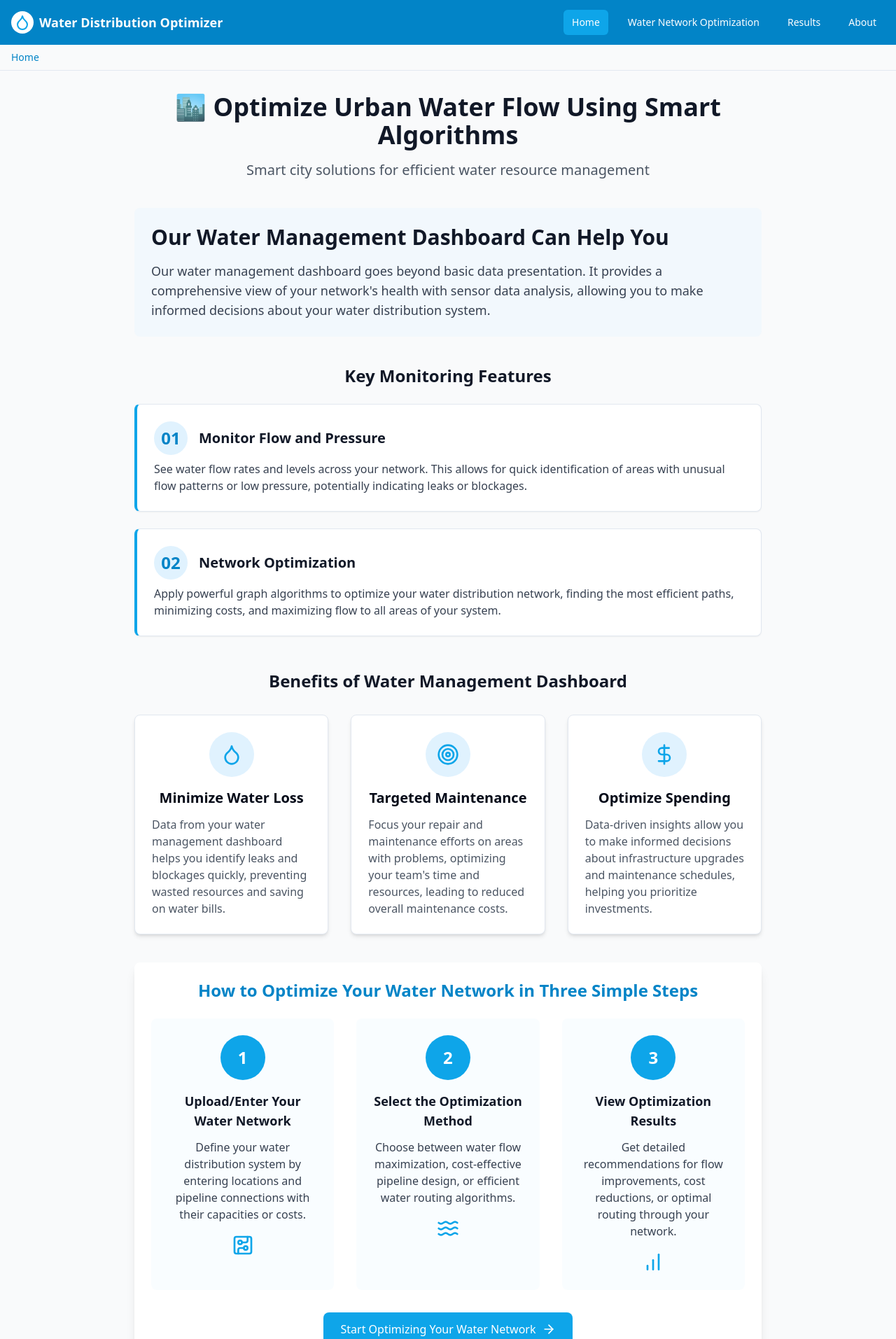
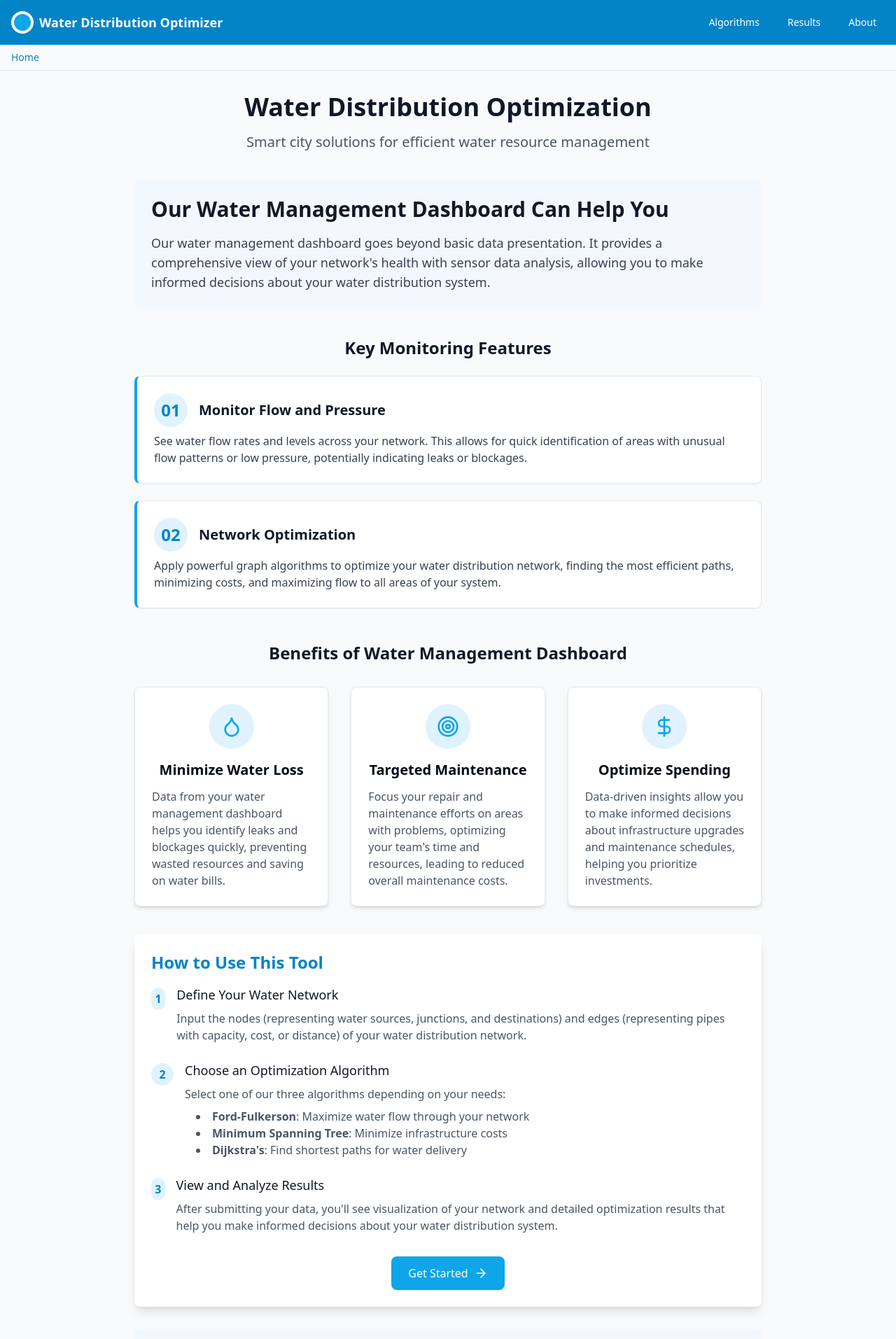
Before and after one commit to tympass-ui/aqua-flow-optimiser-ui, a React (Vite) app: page / in a window 1280 px wide. Shown: the top 1913 px of the page at 70% size. Built offline with nearby package versions, Linux system fonts and the light colour scheme.

Commit message:
Reverted to commit 55cb00fcb429a1aa8a87b6067f55d3590eb67a53

```diff
--- a/src/App.tsx
+++ b/src/App.tsx
@@ -28,6 +28,7 @@ const App = () => (
             <main className="flex-grow">
               <Routes>
                 <Route path="/" element={<Home />} />
+                <Route path="/home" element={<Home />} />
                 <Route path="/algorithms" element={<Algorithms />} />
                 <Route path="/results" element={<Results />} />
                 <Route path="/about" element={<About />} />
--- a/src/components/Breadcrumbs.jsx
+++ b/src/components/Breadcrumbs.jsx
@@ -18,17 +18,12 @@ const Breadcrumbs = () => {
         let name = path.charAt(0).toUpperCase() + path.slice(1);
         let fullPath = `/${paths.slice(0, index + 1).join('/')}`;
 
-        // Special case for custom names
-        if (path === 'algorithms') {
-          name = 'Water Network Optimization';
-        }
-
         // Special case for algorithms page to show selected algorithm
         if (path === 'algorithms' && selectedAlgorithm) {
           const algorithmNames = {
-            fordFulkerson: 'Optimize Water Flow',
-            mst: 'Cost-Effective Pipeline Design',
-            dijkstra: 'Efficient Water Routing'
+            fordFulkerson: 'Ford-Fulkerson',
+            mst: 'Minimum Spanning Tree',
+            dijkstra: 'Dijkstra\'s'
           };
           breadcrumbs.push({ name, path: fullPath });
           breadcrumbs.push({
--- a/src/components/Navbar.jsx
+++ b/src/components/Navbar.jsx
@@ -2,7 +2,6 @@
 import React from 'react';
 import { Link, useLocation } from 'react-router-dom';
 import { useGraphContext } from '../contexts/GraphContext';
-import { Droplet } from 'lucide-react';
 
 const Navbar = () => {
   const location = useLocation();
@@ -18,9 +17,9 @@ const Navbar = () => {
       <div className="container mx-auto px-4">
         <div className="flex items-center justify-between h-16">
           <div className="flex items-center">
-            <Link to="/" className="flex items-center">
+            <Link to="/algorithms" className="flex items-center">
               <div className="h-8 w-8 mr-2 bg-white rounded-full flex items-center justify-center">
-                <Droplet className="h-6 w-6 text-water animate-flow" />
+                <div className="h-6 w-6 bg-water animate-flow rounded-full"></div>
               </div>
               <span className="font-bold text-lg">Water Distribution Optimizer</span>
             </Link>
@@ -28,21 +27,12 @@ const Navbar = () => {
 
           <nav className="flex space-x-4">
             <Link
-              to="/"
-              className={`px-3 py-2 rounded-md text-sm font-medium transition-colors ${
-                isActive('/') ? 'bg-water text-white' : 'hover:bg-water-light hover:text-water-dark'
-              }`}
-            >
-              Home
-            </Link>
-
-            <Link
               to="/algorithms"
               className={`px-3 py-2 rounded-md text-sm font-medium transition-colors ${
                 isActive('/algorithms') ? 'bg-water text-white' : 'hover:bg-water-light hover:text-water-dark'
               }`}
             >
-              Water Network Optimization
+              Algorithms
             </Link>
 
             <Link
--- a/src/pages/Algorithms.jsx
+++ b/src/pages/Algorithms.jsx
@@ -1,9 +1,9 @@
+
 import React, { useState, useEffect } from 'react';
 import { useNavigate } from 'react-router-dom';
 import { useGraphContext } from '../contexts/GraphContext';
 import { fordFulkerson, primMST, dijkstra } from '../utils/graphAlgorithms';
 import { toast } from 'sonner';
-import { Droplet, BarChart, CircuitBoard } from 'lucide-react';
 
 const Algorithms = () => {
   const navigate = useNavigate();
@@ -44,16 +44,16 @@ const Algorithms = () => {
   // Examples for each algorithm
   const examples = {
     fordFulkerson: {
-      nodes: 'Reservoir A,Junction B,Junction C,Tank D,Pump E,Tank F',
-      edges: 'Reservoir A Junction B 10\nReservoir A Junction C 8\nJunction B Junction C 2\nJunction B Tank D 4\nJunction B Pump E 8\nJunction C Pump E 9\nTank D Tank F 10\nPump E Tank F 10',
+      nodes: 'A,B,C,D,E,F',
+      edges: 'A B 10\nA C 8\nB C 2\nB D 4\nB E 8\nC E 9\nD F 10\nE F 10',
     },
     mst: {
-      nodes: 'Reservoir A,Junction B,Junction C,Tank D,Tank E',
-      edges: 'Reservoir A Junction B 4\nReservoir A Junction C 8\nJunction B Junction C 3\nJunction B Tank D 5\nJunction C Tank D 2\nJunction C Tank E 7\nTank D Tank E 6',
+      nodes: 'A,B,C,D,E',
+      edges: 'A B 4\nA C 8\nB C 3\nB D 5\nC D 2\nC E 7\nD E 6',
     },
     dijkstra: {
-      nodes: 'Reservoir 1,Junction 2,Junction 3,Tank 4,Tank 5,Pump 6',
-      edges: 'Reservoir 1 Junction 2 7\nReservoir 1 Junction 3 9\nReservoir 1 Pump 6 14\nJunction 2 Junction 3 10\nJunction 2 Tank 4 15\nJunction 3 Tank 4 11\nJunction 3 Pump 6 2\nTank 4 Tank 5 6\nTank 5 Pump 6 9',
+      nodes: '1,2,3,4,5,6',
+      edges: '1 2 7\n1 3 9\n1 6 14\n2 3 10\n2 4 15\n3 4 11\n3 6 2\n4 5 6\n5 6 9',
     }
   };
 
@@ -61,20 +61,6 @@ const Algorithms = () => {
   const loadExample = () => {
     setNodesInput(examples[selectedAlgorithm].nodes);
     setEdgesInput(examples[selectedAlgorithm].edges);
-  };
-
-  // Get algorithm display name
-  const getAlgorithmDisplayName = (algorithmKey) => {
-    switch(algorithmKey) {
-      case 'fordFulkerson':
-        return 'Optimize Water Flow';
-      case 'mst':
-        return 'Cost-Effective Pipeline Design';
-      case 'dijkstra':
-        return 'Efficient Water Routing';
-      default:
-        return algorithmKey;
-    }
   };
 
   // Handle algorithm selection
@@ -95,19 +81,19 @@ const Algorithms = () => {
     try {
       // Validate inputs
       if (!nodesInput.trim()) {
-        throw new Error('Please enter at least one location.');
+        throw new Error('Please enter at least one node.');
       }
 
       if (!edgesInput.trim()) {
-        throw new Error('Please define at least one pipeline.');
+        throw new Error('Please enter at least one edge.');
       }
 
       if (!sourceNode) {
-        throw new Error('Please select a source location.');
+        throw new Error('Please select a source node.');
       }
 
       if (selectedAlgorithm !== 'mst' && !sinkNode) {
-        throw new Error('Please select a destination location.');
+        throw new Error('Please select a sink node.');
       }
 
       // Process inputs
@@ -139,7 +125,7 @@ const Algorithms = () => {
           throw new Error('Invalid algorithm selected.');
       }
 
-      toast.success('Optimization completed!');
+      toast.success('Algorithm calculation completed!');
       navigate('/results');
 
     } catch (error) {
@@ -149,27 +135,13 @@ const Algorithms = () => {
     }
   };
 
-  // Get algorithm icon
-  const getAlgorithmIcon = (algorithm) => {
-    switch(algorithm) {
-      case 'fordFulkerson':
-        return <Droplet className="h-6 w-6 text-water-dark mr-2" />;
-      case 'mst':
-        return <CircuitBoard className="h-6 w-6 text-water-dark mr-2" />;
-      case 'dijkstra':
-        return <BarChart className="h-6 w-6 text-water-dark mr-2" />;
-      default:
-        return null;
-    }
-  };
-
   return (
     <div className="container mx-auto px-4 py-6">
       <div className="max-w-4xl mx-auto">
         <div className="mb-8">
-          <h1 className="text-3xl font-bold text-gray-900">Water Network Optimization</h1>
+          <h1 className="text-3xl font-bold text-gray-900">Optimization Algorithms</h1>
           <p className="text-gray-600 mt-2">
-            Select an optimization method and input your network data to enhance your water distribution system.
+            Select an algorithm and input your network data to optimize your water distribution system.
           </p>
         </div>
 
@@ -184,7 +156,7 @@ const Algorithms = () => {
                   : 'text-gray-600 hover:text-water-dark'
               }`}
             >
-              Optimize Water Flow
+              Ford-Fulkerson
             </button>
             <button
               onClick={() => handleAlgorithmChange('mst')}
@@ -194,7 +166,7 @@ const Algorithms = () => {
                   : 'text-gray-600 hover:text-water-dark'
               }`}
             >
-              Cost-Effective Pipeline Design
+              Minimum Spanning Tree
             </button>
             <button
               onClick={() => handleAlgorithmChange('dijkstra')}
@@ -204,7 +176,7 @@ const Algorithms = () => {
                   : 'text-gray-600 hover:text-water-dark'
               }`}
             >
-              Efficient Water Routing
+              Dijkstra's
             </button>
           </div>
         </div>
@@ -212,41 +184,32 @@ const Algorithms = () => {
         {/* Algorithm Description */}
         <div className="mb-6 p-4 bg-water-light rounded-lg text-gray-700">
           {selectedAlgorithm === 'fordFulkerson' && (
-            <div className="flex items-start">
-              <Droplet className="h-6 w-6 text-water-dark mr-2 mt-1 shrink-0" />
             <div>
-                <h2 className="font-semibold text-lg mb-2">Optimize Water Flow</h2>
+              <h2 className="font-semibold text-lg mb-2">Ford-Fulkerson Algorithm</h2>
               <p>
-                  Maximizes the water flow capacity through your distribution network from source to destination.
-                  Ideal for ensuring sufficient water supply to all areas during peak demand periods.
+                Optimizes the maximum flow of water through your network from a source to a sink.
+                Useful for determining the maximum capacity of your water distribution system.
               </p>
-              </div>
             </div>
           )}
 
           {selectedAlgorithm === 'mst' && (
-            <div className="flex items-start">
-              <CircuitBoard className="h-6 w-6 text-water-dark mr-2 mt-1 shrink-0" />
             <div>
-                <h2 className="font-semibold text-lg mb-2">Cost-Effective Pipeline Design</h2>
+              <h2 className="font-semibold text-lg mb-2">Minimum Spanning Tree</h2>
               <p>
-                  Finds the most cost-effective way to connect all locations in your water network.
-                  Perfect for planning new infrastructure or optimizing existing pipeline connections.
+                Finds the most cost-effective way to connect all nodes in your water network.
+                Ideal for planning new infrastructure or optimizing existing connections.
               </p>
-              </div>
             </div>
           )}
 
           {selectedAlgorithm === 'dijkstra' && (
-            <div className="flex items-start">
-              <BarChart className="h-6 w-6 text-water-dark mr-2 mt-1 shrink-0" />
             <div>
-                <h2 className="font-semibold text-lg mb-2">Efficient Water Routing</h2>
+              <h2 className="font-semibold text-lg mb-2">Dijkstra's Algorithm</h2>
               <p>
-                  Determines the shortest path for water delivery from source to destination.
-                  Excellent for minimizing distance and improving water delivery efficiency.
+                Calculates the shortest path from a source to a destination in your water network.
+                Perfect for optimizing delivery routes or minimizing water transit time.
               </p>
-              </div>
             </div>
           )}
         </div>
@@ -254,7 +217,7 @@ const Algorithms = () => {
         {/* Input Form */}
         <div className="bg-white rounded-lg shadow-md p-6">
           <div className="flex justify-between items-center mb-4">
-            <h2 className="text-xl font-semibold text-gray-900">Input Water Network Data</h2>
+            <h2 className="text-xl font-semibold text-gray-900">Input Data</h2>
             <button
               type="button"
               onClick={loadExample}
@@ -267,25 +230,21 @@ const Algorithms = () => {
           <form onSubmit={handleSubmit}>
             <div className="mb-4">
               <label htmlFor="nodes" className="block text-sm font-medium text-gray-700 mb-1">
-                List all locations (comma-separated)
+                Nodes (comma-separated)
               </label>
               <input
                 id="nodes"
                 type="text"
                 value={nodesInput}
                 onChange={(e) => setNodesInput(e.target.value)}
-                placeholder={
-                  selectedAlgorithm === 'fordFulkerson' ? 'e.g., Reservoir A, Junction B, Tank C, Pump D' :
-                  selectedAlgorithm === 'mst' ? 'e.g., Reservoir A, Junction B, Tank C, Tank D' :
-                  'e.g., Reservoir 1, Junction 2, Tank 3, Pump 4'
-                }
+                placeholder="e.g., A,B,C,D"
                 className="w-full px-3 py-2 border border-gray-300 rounded-md focus:outline-none focus:ring-1 focus:ring-water"
               />
             </div>
 
             <div className="mb-4">
               <label htmlFor="edges" className="block text-sm font-medium text-gray-700 mb-1">
-                Define pipelines (one per line: source destination {
+                Edges (one per line: source target {
                   selectedAlgorithm === 'fordFulkerson' ? 'capacity' :
                   selectedAlgorithm === 'mst' ? 'cost' : 'distance'
                 })
@@ -295,9 +254,8 @@ const Algorithms = () => {
                 value={edgesInput}
                 onChange={(e) => setEdgesInput(e.target.value)}
                 placeholder={
-                  selectedAlgorithm === 'fordFulkerson' ? 'e.g., Reservoir A Junction B 10\nJunction B Tank C 5' :
-                  selectedAlgorithm === 'mst' ? 'e.g., Reservoir A Junction B 4\nJunction B Tank C 2' :
-                  'e.g., Reservoir 1 Junction 2 7\nJunction 2 Tank 3 5'
+                  selectedAlgorithm === 'fordFulkerson' ? 'e.g., A B 10\nB C 5' :
+                  selectedAlgorithm === 'mst' ? 'e.g., A B 4\nB C 2' : 'e.g., 1 2 7\n2 3 5'
                 }
                 rows={6}
                 className="w-full px-3 py-2 border border-gray-300 rounded-md focus:outline-none focus:ring-1 focus:ring-water"
@@ -307,7 +265,7 @@ const Algorithms = () => {
             <div className="grid grid-cols-1 md:grid-cols-2 gap-4 mb-6">
               <div>
                 <label htmlFor="source" className="block text-sm font-medium text-gray-700 mb-1">
-                  Source Location
+                  Source Node
                 </label>
                 <select
                   id="source"
@@ -325,7 +283,7 @@ const Algorithms = () => {
               {selectedAlgorithm !== 'mst' && (
                 <div>
                   <label htmlFor="sink" className="block text-sm font-medium text-gray-700 mb-1">
-                    Destination Location
+                    Sink Node
                   </label>
                   <select
                     id="sink"
@@ -333,7 +291,7 @@ const Algorithms = () => {
                     onChange={(e) => setSinkNode(e.target.value)}
                     className="w-full px-3 py-2 border border-gray-300 rounded-md focus:outline-none focus:ring-1 focus:ring-water"
                   >
-                    <option value="">Select a destination</option>
+                    <option value="">Select a sink</option>
                     {nodeOptions.map(node => (
                       <option key={`sink-${node}`} value={node}>{node}</option>
                     ))}
@@ -350,7 +308,7 @@ const Algorithms = () => {
                   isSubmitting ? 'opacity-70 cursor-not-allowed' : ''
                 }`}
               >
-                {isSubmitting ? 'Computing...' : 'Run Optimization'}
+                {isSubmitting ? 'Computing...' : 'Run Algorithm'}
               </button>
             </div>
           </form>
--- a/src/pages/Home.jsx
+++ b/src/pages/Home.jsx
@@ -1,6 +1,7 @@
+
 import React from 'react';
 import { Link } from 'react-router-dom';
-import { ArrowRight, Droplet, Target, DollarSign, BarChart, CircuitBoard, Waves } from 'lucide-react';
+import { ArrowRight, Droplet, Target, DollarSign } from 'lucide-react';
 import { Card, CardHeader, CardContent } from '@/components/ui/card';
 
 const Home = () => {
@@ -9,7 +10,7 @@ const Home = () => {
       <div className="max-w-4xl mx-auto">
         <div className="text-center mb-10">
           <h1 className="text-4xl font-bold text-gray-900 mb-4">
-            🏙️ Optimize Urban Water Flow Using Smart Algorithms
+            Water Distribution Optimization
           </h1>
           <p className="text-xl text-gray-600">
             Smart city solutions for efficient water resource management
@@ -118,64 +119,6 @@ const Home = () => {
           </div>
         </div>
 
-        {/* Three-step guide section */}
-        <div className="bg-white rounded-lg shadow-lg p-6 mb-8">
-          <h2 className="text-2xl font-semibold text-water-dark mb-6 text-center">
-            How to Optimize Your Water Network in Three Simple Steps
-          </h2>
-
-          <div className="grid md:grid-cols-3 gap-8 mb-6">
-            <div className="bg-water-light bg-opacity-20 rounded-lg p-6 text-center">
-              <div className="w-16 h-16 rounded-full bg-water flex items-center justify-center mb-4 mx-auto">
-                <span className="text-white text-2xl font-bold">1</span>
-              </div>
-              <h3 className="text-lg font-semibold text-gray-900 mb-3">
-                Upload/Enter Your Water Network
-              </h3>
-              <p className="text-gray-700">
-                Define your water distribution system by entering locations and pipeline connections with their capacities or costs.
-              </p>
-              <CircuitBoard className="h-8 w-8 text-water mx-auto mt-4" />
-            </div>
-
-            <div className="bg-water-light bg-opacity-20 rounded-lg p-6 text-center">
-              <div className="w-16 h-16 rounded-full bg-water flex items-center justify-center mb-4 mx-auto">
-                <span className="text-white text-2xl font-bold">2</span>
-              </div>
-              <h3 className="text-lg font-semibold text-gray-900 mb-3">
-                Select the Optimization Method
-              </h3>
-              <p className="text-gray-700">
-                Choose between water flow maximization, cost-effective pipeline design, or efficient water routing algorithms.
-              </p>
-              <Waves className="h-8 w-8 text-water mx-auto mt-4" />
-            </div>
-
-            <div className="bg-water-light bg-opacity-20 rounded-lg p-6 text-center">
-              <div className="w-16 h-16 rounded-full bg-water flex items-center justify-center mb-4 mx-auto">
-                <span className="text-white text-2xl font-bold">3</span>
-              </div>
-              <h3 className="text-lg font-semibold text-gray-900 mb-3">
-                View Optimization Results
-              </h3>
-              <p className="text-gray-700">
-                Get detailed recommendations for flow improvements, cost reductions, or optimal routing through your network.
-              </p>
-              <BarChart className="h-8 w-8 text-water mx-auto mt-4" />
-            </div>
-          </div>
-
-          <div className="mt-8 text-center">
-            <Link
-              to="/algorithms"
-              className="inline-flex items-center px-6 py-3 bg-water hover:bg-water-dark text-white font-medium rounded-lg transition-colors"
-            >
-              Start Optimizing Your Water Network
-              <ArrowRight className="ml-2 h-5 w-5" />
-            </Link>
-          </div>
-        </div>
-
         {/* How to use section */}
         <div className="bg-white rounded-lg shadow-lg p-6 mb-8">
           <h2 className="text-2xl font-semibold text-water-dark mb-4">
@@ -192,7 +135,7 @@ const Home = () => {
                   Define Your Water Network
                 </h3>
                 <p className="text-gray-600">
-                  Input the locations (representing water sources, junctions, tanks, and pumps) and pipelines (with capacity, cost, or distance) of your water distribution network.
+                  Input the nodes (representing water sources, junctions, and destinations) and edges (representing pipes with capacity, cost, or distance) of your water distribution network.
                 </p>
               </div>
             </div>
@@ -203,15 +146,15 @@ const Home = () => {
               </div>
               <div>
                 <h3 className="text-lg font-medium text-gray-900 mb-2">
-                  Choose an Optimization Method
+                  Choose an Optimization Algorithm
                 </h3>
                 <p className="text-gray-600">
-                  Select one of our three optimization methods depending on your needs:
+                  Select one of our three algorithms depending on your needs:
                 </p>
                 <ul className="list-disc list-inside ml-4 mt-2 text-gray-600">
-                  <li><strong>Optimize Water Flow</strong>: Maximize water flow through your network</li>
-                  <li><strong>Cost-Effective Pipeline Design</strong>: Minimize infrastructure costs</li>
-                  <li><strong>Efficient Water Routing</strong>: Find shortest paths for water delivery</li>
+                  <li><strong>Ford-Fulkerson</strong>: Maximize water flow through your network</li>
+                  <li><strong>Minimum Spanning Tree</strong>: Minimize infrastructure costs</li>
+                  <li><strong>Dijkstra's</strong>: Find shortest paths for water delivery</li>
                 </ul>
               </div>
             </div>
```
Also changed, not shown: src/pages/Results.jsx (+7 -44 lines). Lines whose indentation alone changed are shown as unchanged.
